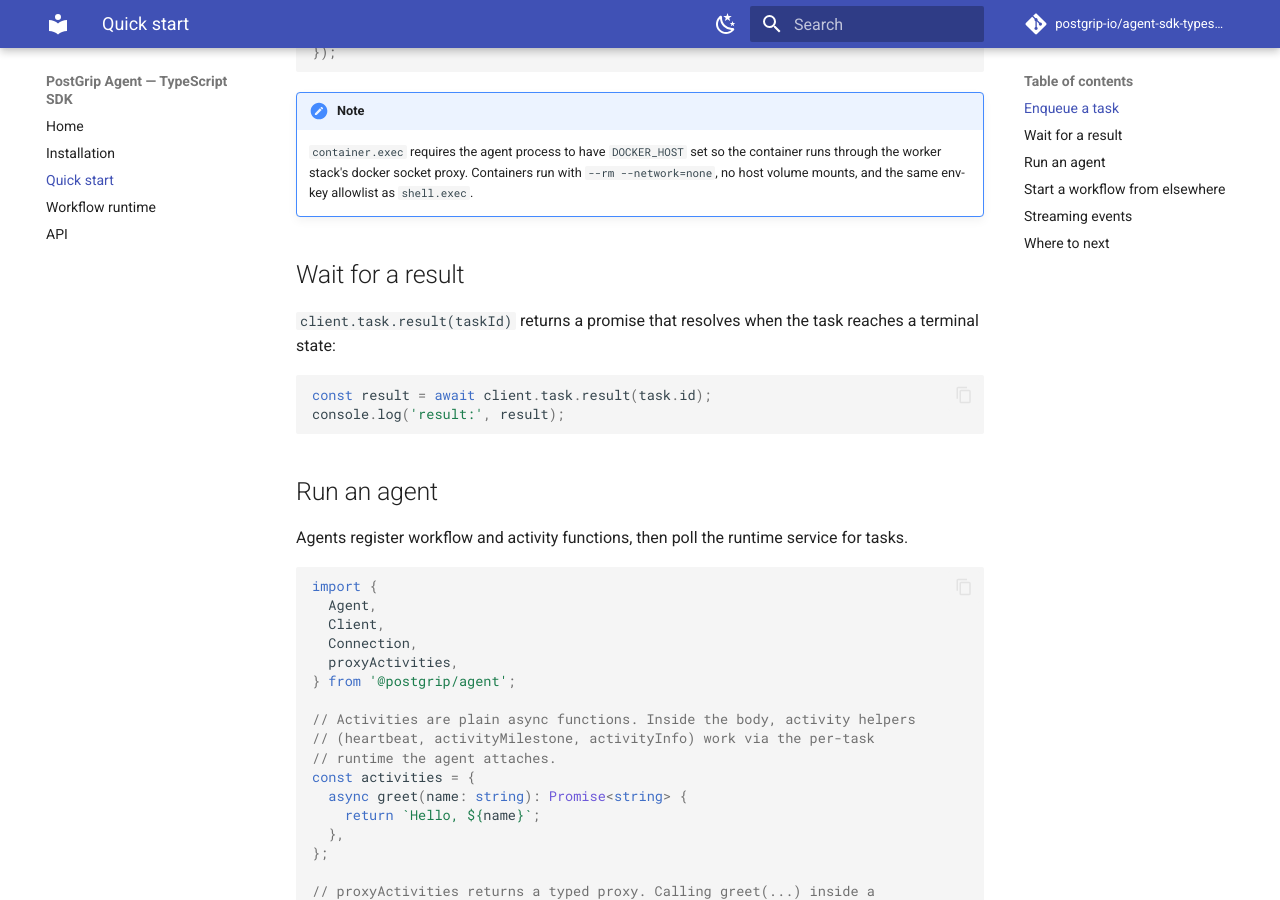
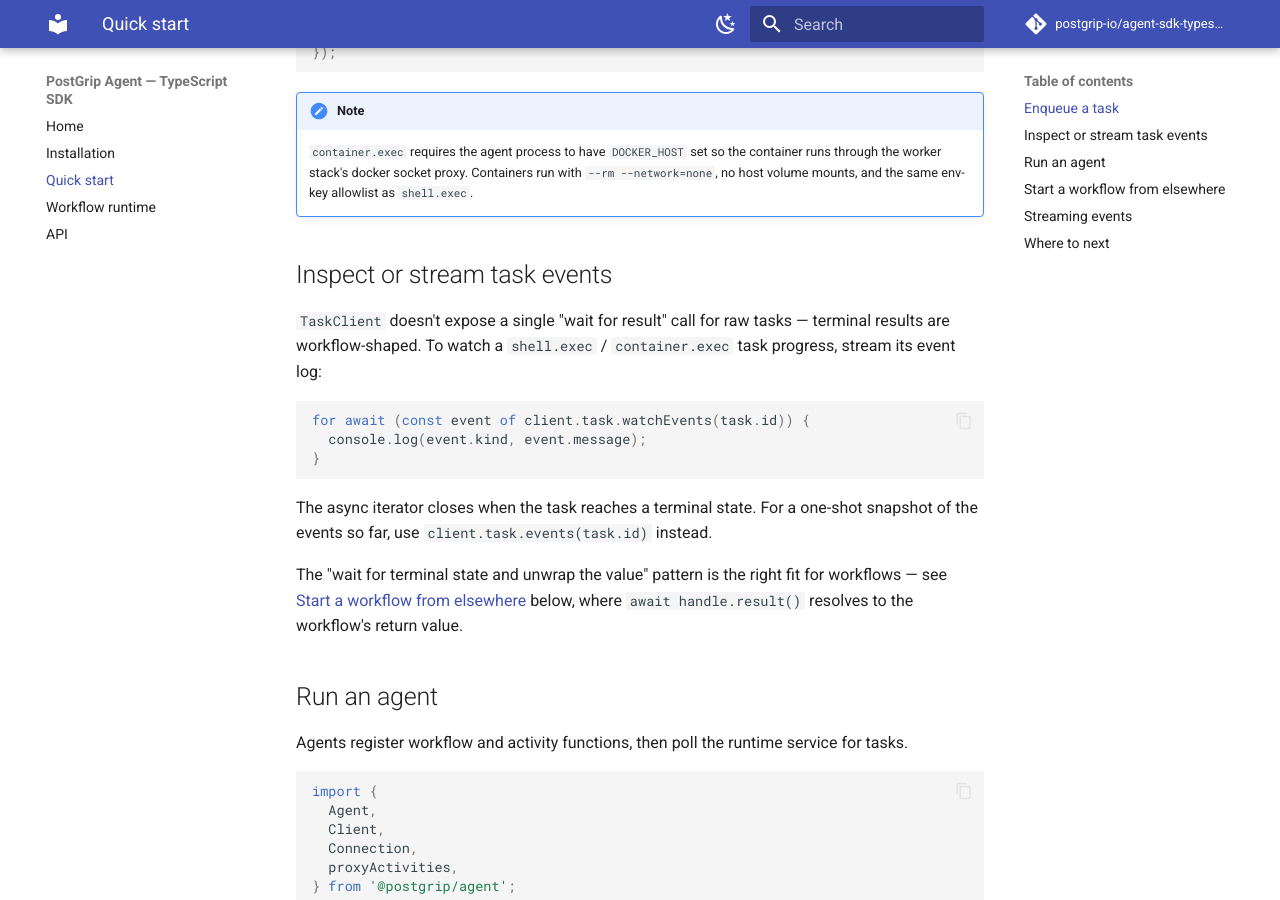
Before and after one commit to postgrip-io/agent-sdk-typescript, an MkDocs documentation site: the page built from docs/quickstart.md, in a window 1280 px wide and 900 px high, scrolled down 826 px. Built offline with MkDocs 1.6.1 and Material for MkDocs 9.7.7, drawn with Linux system fonts in a browser that asks for light colours; comment, search, counter and statistics services are not loaded.

Commit message:
Fix incorrect client.task.result reference in quickstart docs (#3)
`TaskClient` has no `result(taskId)` method — public methods are
enqueue / shellExec / containerExec / noop / events / watchEvents /
create. The "wait for result" pattern in this SDK is workflow-only
via client.workflow.execute (returns Promise<R> directly) or
WorkflowHandle.result().

Replaced the broken snippet with a `client.task.watchEvents(task.id)`
async-iterator example, which IS the right pattern for streaming
shell.exec / container.exec progress, and pointed at the workflow
result example for value-returning waits.

Co-authored-by: Claude Opus 4.7 (1M context) <noreply@anthropic.com>

````diff
--- a/docs/quickstart.md
+++ b/docs/quickstart.md
@@ -39,14 +39,19 @@ await client.task.containerExec({
 !!! note
     `container.exec` requires the agent process to have `DOCKER_HOST` set so the container runs through the worker stack's docker socket proxy. Containers run with `--rm --network=none`, no host volume mounts, and the same env-key allowlist as `shell.exec`.
 
-## Wait for a result
+## Inspect or stream task events
 
-`client.task.result(taskId)` returns a promise that resolves when the task reaches a terminal state:
+`TaskClient` doesn't expose a single "wait for result" call for raw tasks — terminal results are workflow-shaped. To watch a `shell.exec` / `container.exec` task progress, stream its event log:
 
 ```ts
-const result = await client.task.result(task.id);
-console.log('result:', result);
+for await (const event of client.task.watchEvents(task.id)) {
+  console.log(event.kind, event.message);
+}
 ```
+
+The async iterator closes when the task reaches a terminal state. For a one-shot snapshot of the events so far, use `client.task.events(task.id)` instead.
+
+The "wait for terminal state and unwrap the value" pattern is the right fit for workflows — see [Start a workflow from elsewhere](#start-a-workflow-from-elsewhere) below, where `await handle.result()` resolves to the workflow's return value.
 
 ## Run an agent
 
````
